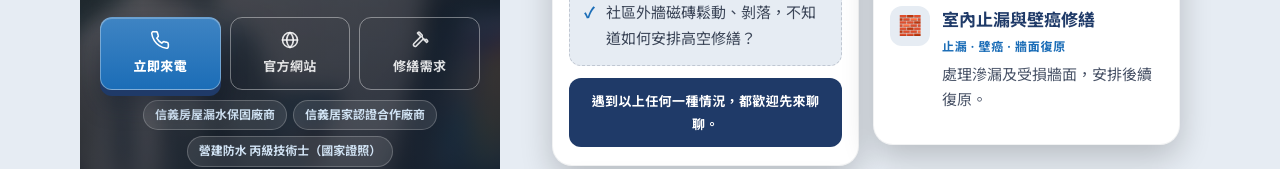
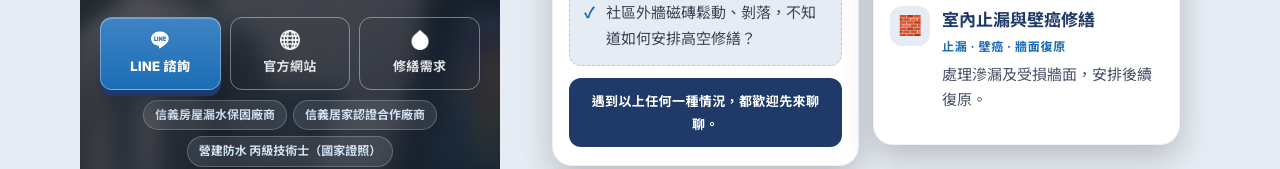
Before and after one commit to ericlin1994/ethan-card, a plain HTML site: page index.html in a window 1280 px wide. Shown: the part 604-773 px from the top of the page. Drawn offline with Linux system fonts and the light colour scheme; no server answers.

Commit message:
名片頁 hero 主按鈕列與鄧大哥同步：LINE 諮詢（官方帳號 @waterproof888）＋三顆圖示改用 Flex 卡片同組白／透明底圖檔

```diff
--- a/index.html
+++ b/index.html
@@ -482,9 +482,9 @@
     </div>
 
     <nav class="actions" style="grid-template-columns:repeat(3,1fr)">
-      <a class="btn primary" href="tel:+886955108165"><span class="ic"><svg viewBox="0 0 24 24" width="20" height="20" fill="none" stroke="currentColor" stroke-width="1.9" stroke-linecap="round" stroke-linejoin="round" aria-hidden="true" focusable="false"><path d="M22 16.9v3a2 2 0 0 1-2.2 2 19.8 19.8 0 0 1-8.6-3.1 19.5 19.5 0 0 1-6-6A19.8 19.8 0 0 1 2.1 4.2 2 2 0 0 1 4.1 2h3a2 2 0 0 1 2 1.7c.1.9.4 1.8.7 2.7a2 2 0 0 1-.5 2.1L8.1 9.8a16 16 0 0 0 6 6l1.3-1.3a2 2 0 0 1 2.1-.4c.9.3 1.8.6 2.7.7a2 2 0 0 1 1.7 2z"/></svg></span>立即來電</a>
-      <a class="btn" href="https://www.waterproofs.tw/"><span class="ic"><svg viewBox="0 0 24 24" width="20" height="20" fill="none" stroke="currentColor" stroke-width="1.9" stroke-linecap="round" stroke-linejoin="round" aria-hidden="true" focusable="false"><circle cx="12" cy="12" r="9"/><path d="M3 12h18"/><path d="M12 3c2.6 2.5 4 5.6 4 9s-1.4 6.5-4 9c-2.6-2.5-4-5.6-4-9s1.4-6.5 4-9z"/></svg></span>官方網站</a>
-      <a class="btn" href="https://dev.taskgo.com.tw/repair-intake/DB8ILrnt61Z59dzoQA8NNb1JA6PhA4HrY2LTetRGu2I?ref=W13eXq4l2Dg"><span class="ic"><svg viewBox="0 0 24 24" width="20" height="20" fill="none" stroke="currentColor" stroke-width="1.9" stroke-linecap="round" stroke-linejoin="round" aria-hidden="true" focusable="false"><path d="M14.7 6.3a4 4 0 0 0 5 5L21 12.6a1 1 0 0 1 0 1.4l-1 1-4.2-4.2-8.5 8.5a2 2 0 0 1-2.8-2.8l8.5-8.5L9 3.8l1-1a1 1 0 0 1 1.4 0z"/></svg></span>修繕需求</a>
+      <a class="btn primary" href="https://line.me/R/ti/p/@waterproof888"><span class="ic"><img src="img/icon-line-w-v3.png" width="20" height="20" alt="" style="display:block;object-fit:contain" decoding="async"></span>LINE 諮詢</a>
+      <a class="btn" href="https://www.waterproofs.tw/"><span class="ic"><img src="img/icon-web-v2.png" width="20" height="20" alt="" style="display:block;object-fit:contain" decoding="async"></span>官方網站</a>
+      <a class="btn" href="https://dev.taskgo.com.tw/repair-intake/DB8ILrnt61Z59dzoQA8NNb1JA6PhA4HrY2LTetRGu2I?ref=W13eXq4l2Dg"><span class="ic"><img src="img/icon-repair-v2.png" width="20" height="20" alt="" style="display:block;object-fit:contain" decoding="async"></span>修繕需求</a>
     </nav>
     <div class="trust"><span>信義房屋漏水保固廠商</span><span>信義居家認證合作廠商</span><span>營建防水 丙級技術士（國家證照）</span><span>CRAA 工業繩索技術員（高空作業認證）</span></div>
   </header>
```
